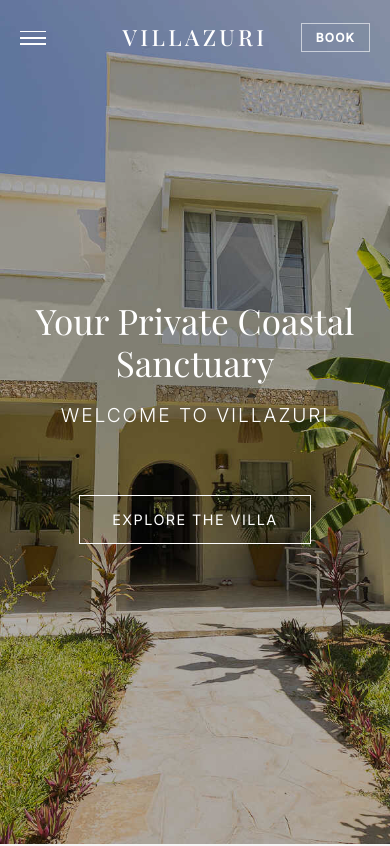
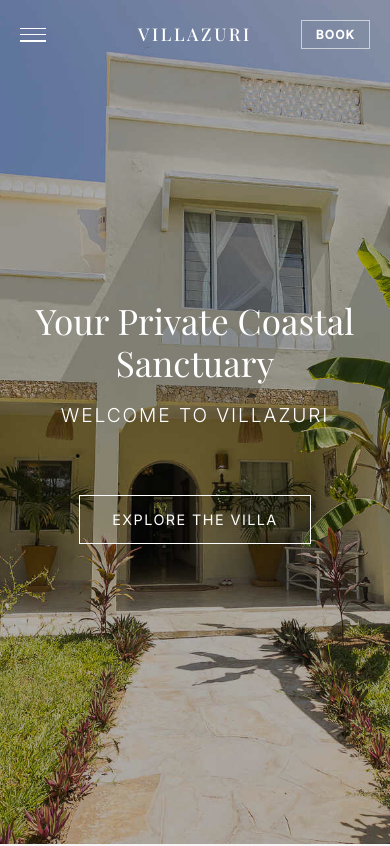
Before and after one commit to Charles-Mwai/Villazuriv1, a React (Vite) app: page / in a window 390 px wide. Shown: the top 846 px of the page. Built offline with nearby package versions, Linux system fonts and the light colour scheme; no server answers; a web font is replaced by a local one.

Commit message:
feat: Add responsive Navbar component styling with scrolled state and full-screen overlay menu.

```diff
--- a/src/components/Navbar.css
+++ b/src/components/Navbar.css
@@ -27,7 +27,7 @@
 
 .logo {
     font-family: var(--font-heading);
-    font-size: 1.4rem;
+    font-size: 1.1rem;
     /* Smaller on mobile */
     font-weight: 500;
     letter-spacing: 0.15em;
@@ -219,7 +219,7 @@
 /* Small Device Adjustments */
 @media (max-width: 360px) {
     .logo {
-        font-size: 1.2rem;
+        font-size: 1rem;
     }
 
     .overlay-links a {
```
